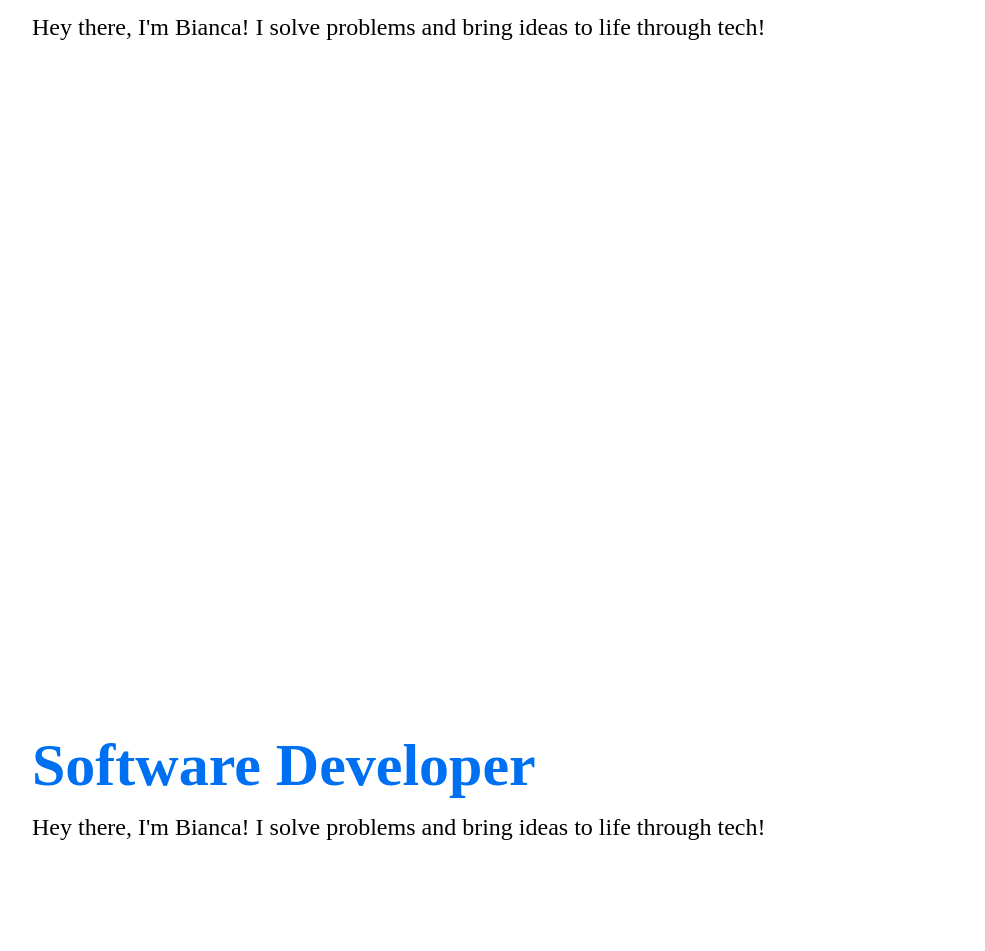
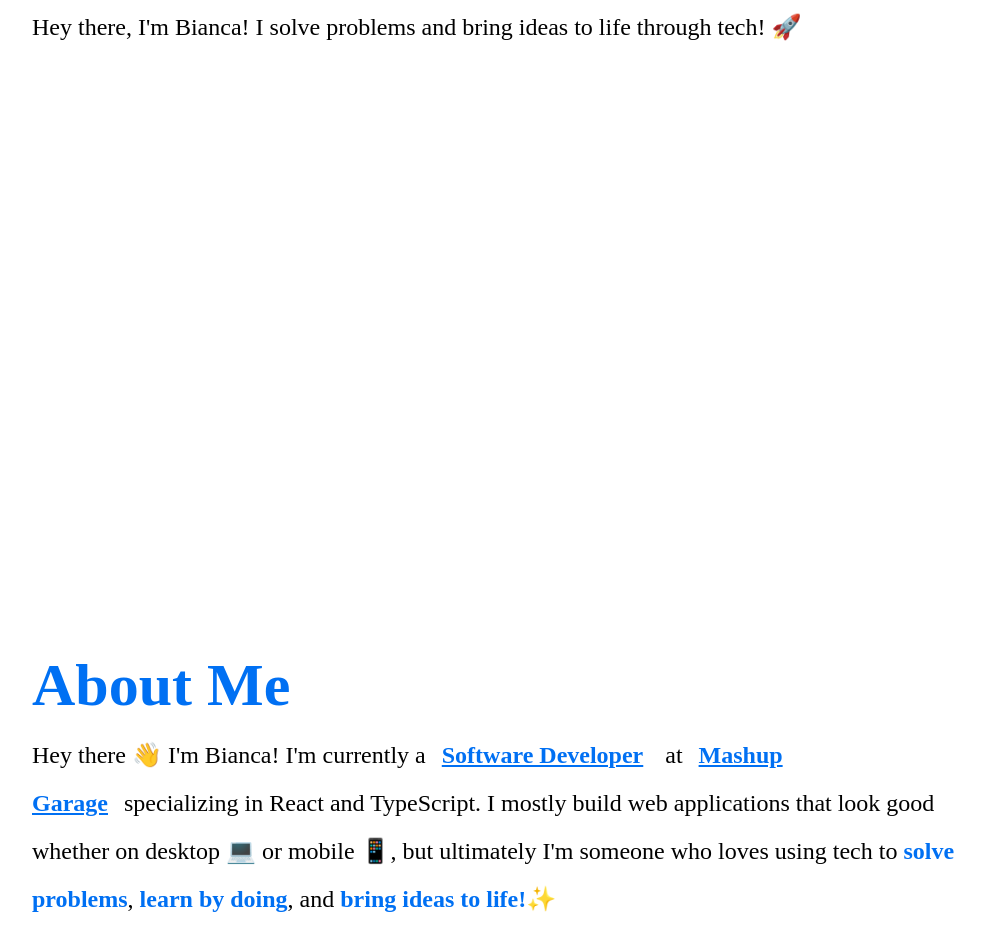
Before and after one commit to bfgonzalez/portfolio-next, a Next.js app: page / in a window 1280 px wide. Shown: the part 411-1362 px from the top of the page, without its empty margins (134-1119 px from the left). Built offline with nearby package versions, Linux system fonts and the light colour scheme.

Commit message:
Updates content for about section

```diff
--- a/src/components/About/index.tsx
+++ b/src/components/About/index.tsx
@@ -1,14 +1,27 @@
+import { LinkText } from '..'
+
 const About: React.FC = () => {
   return (
     <div className='h-screen flex flex-col justify-center items-center px-2'>
       <main className='flex-1 flex flex-col justify-center items-start py-20 text-left w-3/4'>
-        <h1 className='font-primary font-bold text-primary hover:underline m-0 text-6xl'>
-          <a href='https://github.com/bfgonzalez'>Software Developer</a>
+        <h1 className='font-primary font-bold text-primary m-0 text-6xl'>
+          About Me
         </h1>
 
-        <p className='font-secondary text-2xl mt-4'>
-          Hey there, I'm Bianca! I solve problems and bring ideas to life
-          through tech!
+        <p className='font-secondary text-2xl mt-4 leading-loose'>
+          Hey there 👋 I'm Bianca! I'm currently a
+          <LinkText
+            link='https://github.com/bfgonzalez'
+            text='Software Developer'
+          />{' '}
+          at
+          <LinkText link='https://mashupgarage.com/' text='Mashup Garage' />
+          specializing in React and TypeScript. I mostly build web applications
+          that look good whether on desktop 💻 or mobile 📱, but ultimately I'm
+          someone who loves using tech to{' '}
+          <strong className='text-primary'>solve problems</strong>,{' '}
+          <strong className='text-primary'>learn by doing</strong>, and{' '}
+          <strong className='text-primary'>bring ideas to life!✨</strong>
         </p>
       </main>
     </div>
--- a/src/components/Hero/index.tsx
+++ b/src/components/Hero/index.tsx
@@ -3,12 +3,12 @@ const Hero: React.FC = () => {
     <div className='h-screen flex flex-col justify-center items-center px-2'>
       <main className='flex-1 flex flex-col justify-center items-start py-20 text-left w-3/4'>
         <h1 className='font-primary font-bold text-primary hover:underline m-0 text-6xl'>
-          <a href='https://github.com/bfgonzalez'>Software Developer</a>
+          <a href='https://github.com/bfgonzalez'>Software Developer 👩🏻‍💻</a>
         </h1>
 
-        <p className='font-secondary text-2xl mt-4'>
+        <p className='font-secondary text-2xl mt-4 leading-loose'>
           Hey there, I'm Bianca! I solve problems and bring ideas to life
-          through tech!
+          through tech! 🚀
         </p>
       </main>
     </div>
--- a/src/components/index.ts
+++ b/src/components/index.ts
@@ -1,5 +1,6 @@
 import Layout from './shared/Layout';
 import Hero from './Hero';
 import About from './About';
+import { LinkText } from './shared/Typography';
 
-export { Layout, Hero, About }
+export { Layout, Hero, About, LinkText }
--- /dev/null
+++ b/src/components/shared/Typography/index.tsx
@@ -0,0 +1,10 @@
+interface LinkTextTypes {
+  link: string
+  text: string
+}
+
+export const LinkText: React.FC<LinkTextTypes> = ({ link, text }) => (
+  <a href={link} className='font-bold text-primary underline mx-4'>
+    {text}
+  </a>
+)
```
